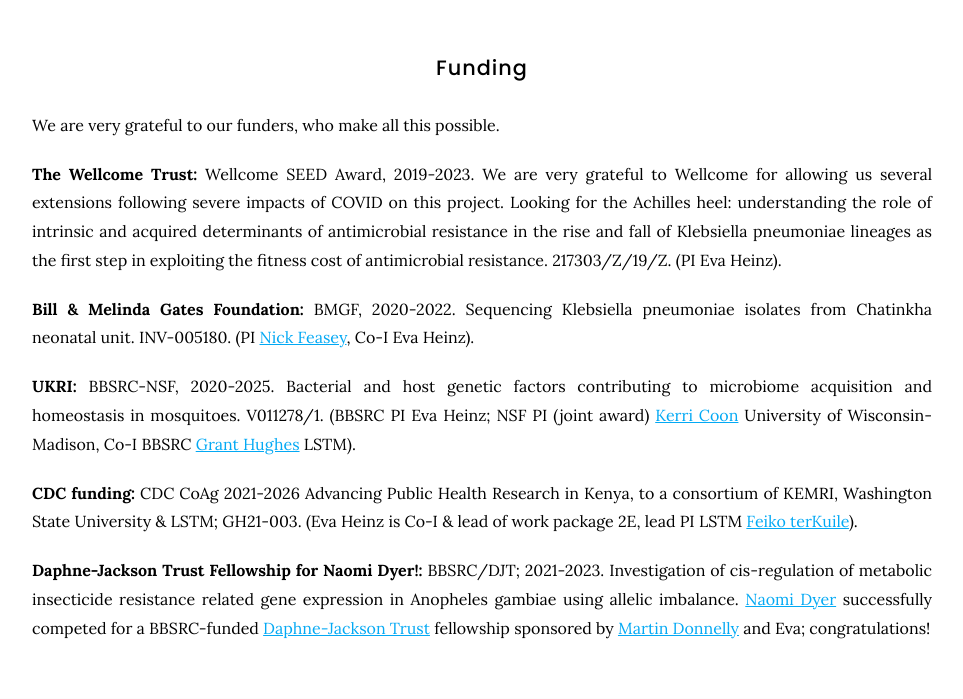
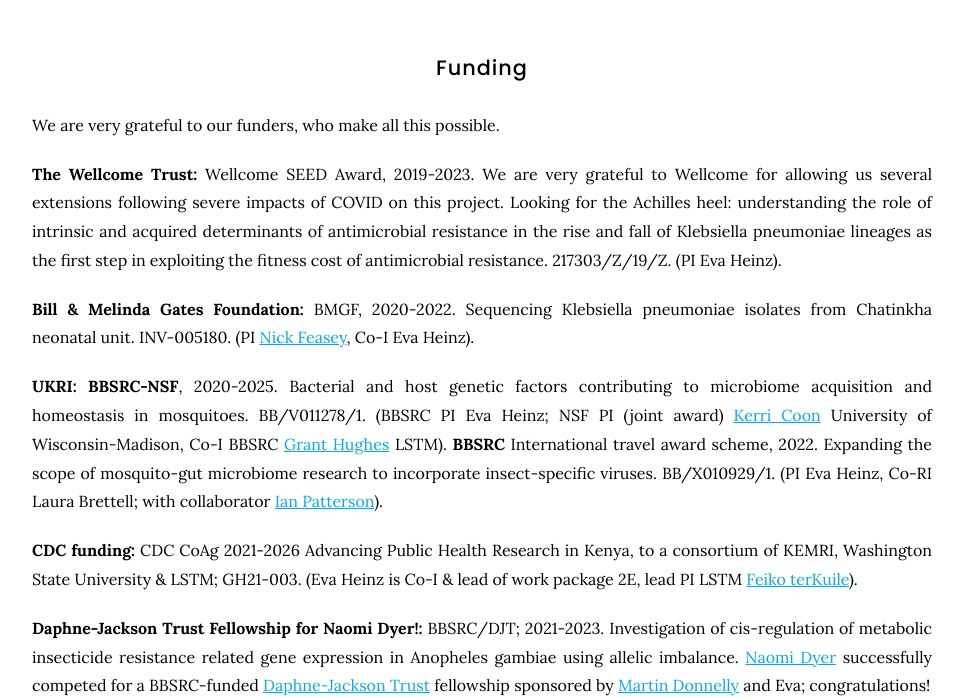
Before and after one commit to Evo-MInt/MicGen-lab-website, a Jekyll site: the page built from team/index.md, in a window 1280 px wide and 900 px high, scrolled down 2797 px, cut to the strip 0-699 px from the top of the window. Shown: the whole strip, without its empty margins (158-1121 px from the left). Built offline with Jekyll 4.4.1, drawn with Linux system fonts in a browser that asks for light colours.

Commit message:
Update index.md

```diff
--- a/team/index.md
+++ b/team/index.md
@@ -78,7 +78,8 @@
 
 **Bill & Melinda Gates Foundation:** BMGF, 2020-2022. Sequencing Klebsiella pneumoniae isolates from Chatinkha neonatal unit. INV-005180. (PI [Nick Feasey](https://www.lstmed.ac.uk/about/people/professor-nicholas-feasey), Co-I Eva Heinz).
 
-**UKRI:** BBSRC-NSF, 2020-2025. Bacterial and host genetic factors contributing to microbiome acquisition and homeostasis in mosquitoes. V011278/1. (BBSRC PI Eva Heinz; NSF PI (joint award) [Kerri Coon](https://kcoonlab.bact.wisc.edu/) University of Wisconsin-Madison, Co-I BBSRC [Grant Hughes](https://www.lstmed.ac.uk/about/people/dr-grant-hughes) LSTM).
+**UKRI: BBSRC-NSF**, 2020-2025. Bacterial and host genetic factors contributing to microbiome acquisition and homeostasis in mosquitoes. BB/V011278/1. (BBSRC PI Eva Heinz; NSF PI (joint award) [Kerri Coon](https://kcoonlab.bact.wisc.edu/) University of Wisconsin-Madison, Co-I BBSRC [Grant Hughes](https://www.lstmed.ac.uk/about/people/dr-grant-hughes) LSTM).
+**BBSRC** International travel award scheme, 2022. Expanding the scope of mosquito-gut microbiome research to incorporate insect-specific viruses. BB/X010929/1. (PI Eva Heinz, Co-RI Laura Brettell; with collaborator [Ian Patterson](https://brocku.ca/mathematics-science/biology/directory/ian-patterson/)).
 
 **CDC funding:** CDC CoAg 2021-2026 Advancing Public Health Research in Kenya, to a consortium of KEMRI, Washington State University & LSTM; GH21-003. (Eva Heinz is Co-I & lead of work package 2E, lead PI LSTM [Feiko terKuile](https://www.lstmed.ac.uk/about/people/professor-feiko-ter-kuile)).
 
```
